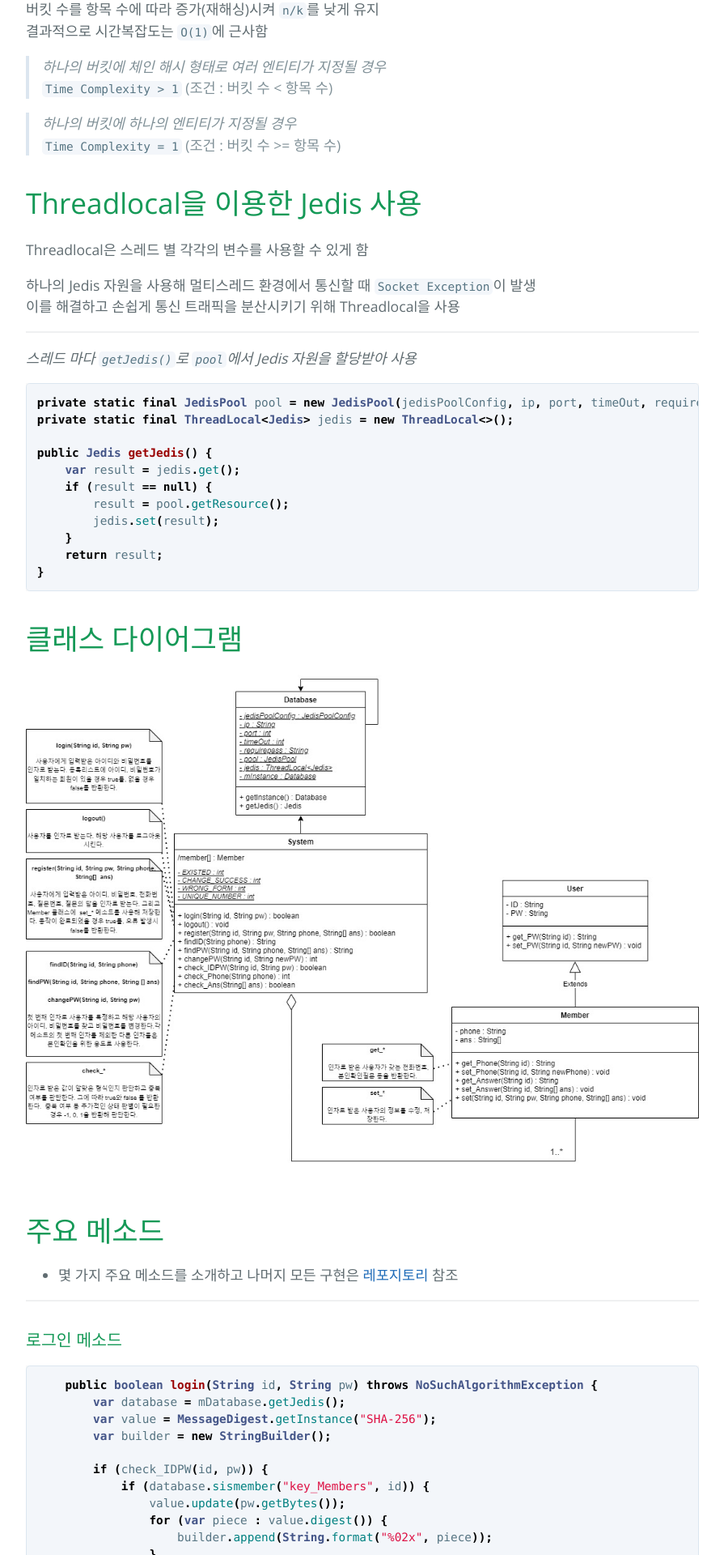
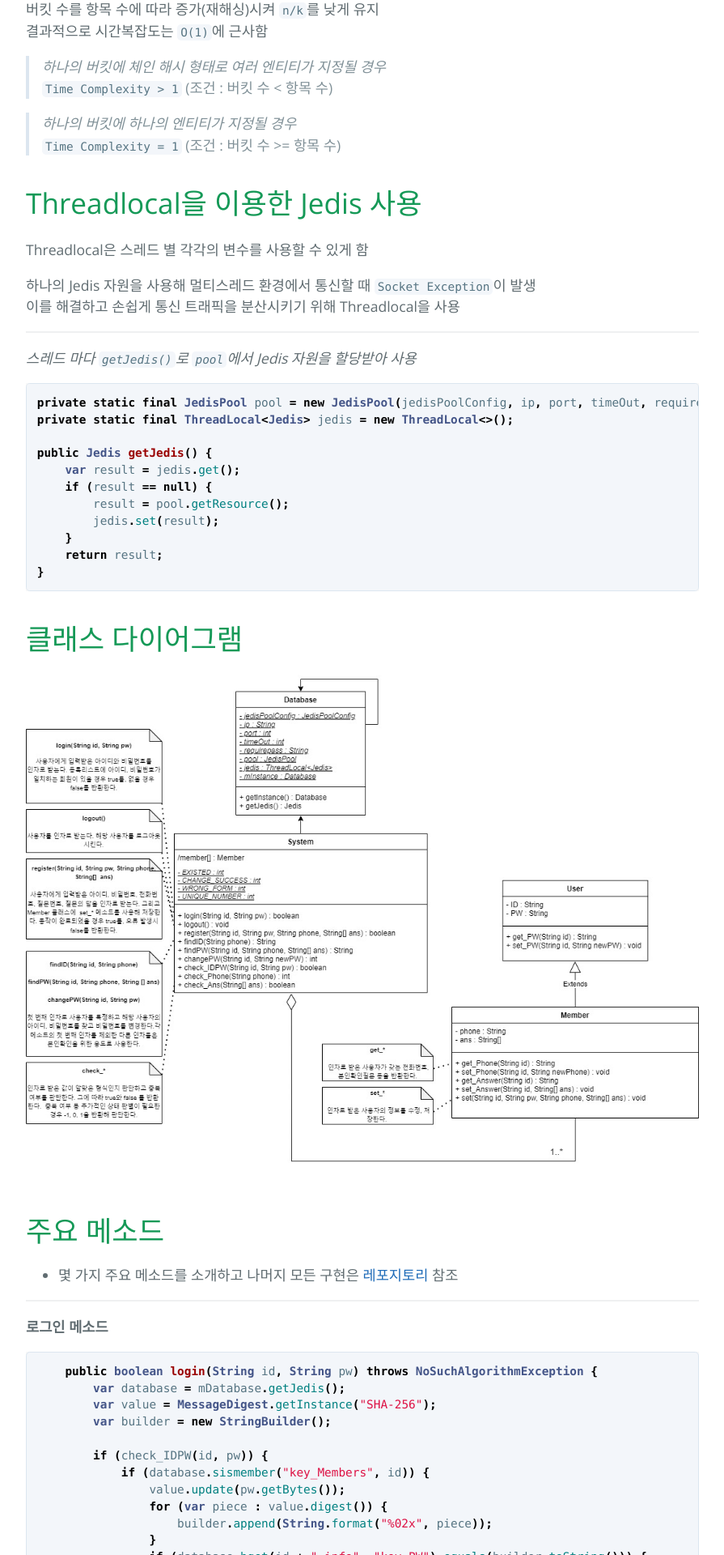
Before and after one commit to tiktaalik7/tiktaalik7.github.io, a Jekyll site: the page built from project-001-Login_Service.md, in a window 1280 px wide. Shown: the part 4480-6400 px from the top of the page at 81% size, without its empty margins (192-1087 px from the left). Built offline with Jekyll 4.4.1, drawn with Linux system fonts in a browser that asks for light colours.

````diff
--- a/project-001-Login_Service.md
+++ b/project-001-Login_Service.md
@@ -175,13 +175,13 @@ public Jedis getJedis() {
 # 클래스 다이어그램
 ![클래스다이어그램](./imgs/project-001-img2.jpg)
 
-
 # 주요 메소드
 + 몇 가지 주요 메소드를 소개하고 나머지 모든 구현은 [레포지토리](https://github.com/tiktaalik7/login_service) 참조
 
 ***
 
-### 로그인 메소드
+**로그인 메소드**
+
 ```java
     public boolean login(String id, String pw) throws NoSuchAlgorithmException {
         var database = mDatabase.getJedis();
@@ -204,7 +204,8 @@ public Jedis getJedis() {
     }
 ```
 
-### 회원가입 메소드
+**회원가입 메소드**
+
 ```java
     public boolean register(String id, String pw, String phone, String[] ans) throws NoSuchAlgorithmException {
         var database = mDatabase.getJedis();
````
